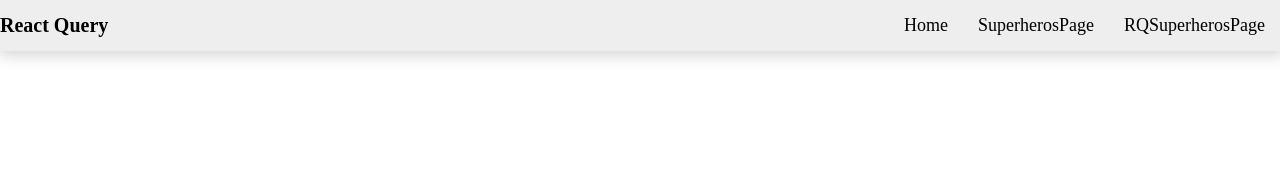
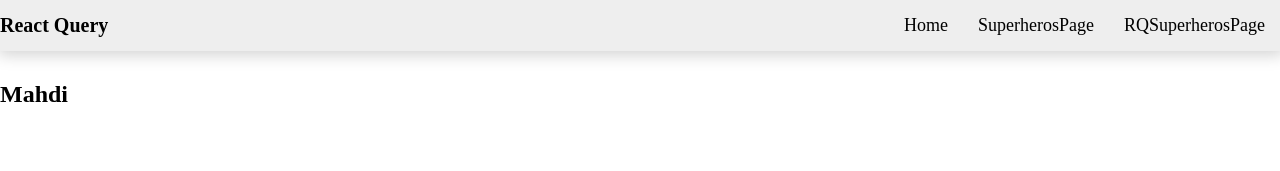
Before and after one commit to mahdihassani12/react-query, a React (Create React App) app: page /RQSuperHero/1 in a window 1280 px wide. Shown: the top 171 px of the page. Built offline with nearby package versions, Linux system fonts and the light colour scheme; data requests are answered from the project's data file.

Commit message:
use query with id

```diff
--- a/src/App.js
+++ b/src/App.js
@@ -2,6 +2,7 @@ import './App.css';
 import HomePage from './components/Home';
 import SuperherosPage from './components/Superheros';
 import RQSuperherosPage from './components/RQSuperheros';
+import RQSuperHero from './components/RQSuperHero';
 import Navbar from './components/Navbar';
 import { Route, Routes } from "react-router-dom";
 
@@ -13,6 +14,7 @@ function App() {
           <Route path="/" element={<HomePage></HomePage>}></Route>
           <Route path="/SuperherosPage" element={<SuperherosPage></SuperherosPage>}></Route>
           <Route path="/RQSuperherosPage" element={<RQSuperherosPage></RQSuperherosPage>}></Route>
+          <Route path="/RQSuperHero/:id" element={<RQSuperHero></RQSuperHero>}></Route>
         </Routes>
       </div>
   );
--- /dev/null
+++ b/src/components/RQSuperHero.js
@@ -0,0 +1,20 @@
+import React from "react";
+import { useSuperheroData } from "../hooks/useSuperHeroData";
+import { useParams } from "react-router-dom";
+
+function RQSuperHero() {
+  const { id } = useParams();
+  const { isLoading, data } = useSuperheroData(id);
+
+  if (isLoading) {
+    return <div>Loading...</div>;
+  }
+
+  return (
+    <div>
+      <h2>{data?.data.name}</h2>
+    </div>
+  );
+}
+
+export default RQSuperHero;
--- a/src/components/RQSuperheros.js
+++ b/src/components/RQSuperheros.js
@@ -1,4 +1,5 @@
-import { useSuperheroesData } from '../hooks/useSuperheroesData';
+import { useSuperheroesData } from "../hooks/useSuperheroesData";
+import { Link } from "react-router-dom";
 
 function RQSuperherosPage() {
   const onSuccess = () => {
@@ -9,7 +10,10 @@ function RQSuperherosPage() {
     console.log("Perfom side effect after failing to load data");
   };
 
-  const { isLoading, data, isError, error, refetch } = useSuperheroesData(onSuccess, onError);
+  const { isLoading, data, isError, error, refetch } = useSuperheroesData(
+    onSuccess,
+    onError
+  );
 
   /*
    * If the user wants to change the cache time for query { cacheTime: milliseconds }
@@ -32,7 +36,11 @@ function RQSuperherosPage() {
     <>
       <h2>React query super heros</h2>
       {data?.data.map((hero) => {
-        return <div key={hero.id}>{hero.name}</div>;
+        return (
+          <div key={hero.id}>
+            <Link to={`/RQSuperHero/${hero.id}`}>{hero.name}</Link>
+          </div>
+        );
       })}
     </>
   );
--- /dev/null
+++ b/src/hooks/useSuperHeroData.js
@@ -0,0 +1,10 @@
+import { useQuery } from "react-query";
+import axios from "axios";
+
+const fetchSuperHero = (id) => {
+  return axios.get(`http://localhost:4000/superheros/${id}`);
+};
+
+export const useSuperheroData = (id) => {
+  return useQuery(["superHero", id], () => fetchSuperHero(id));
+};
```
